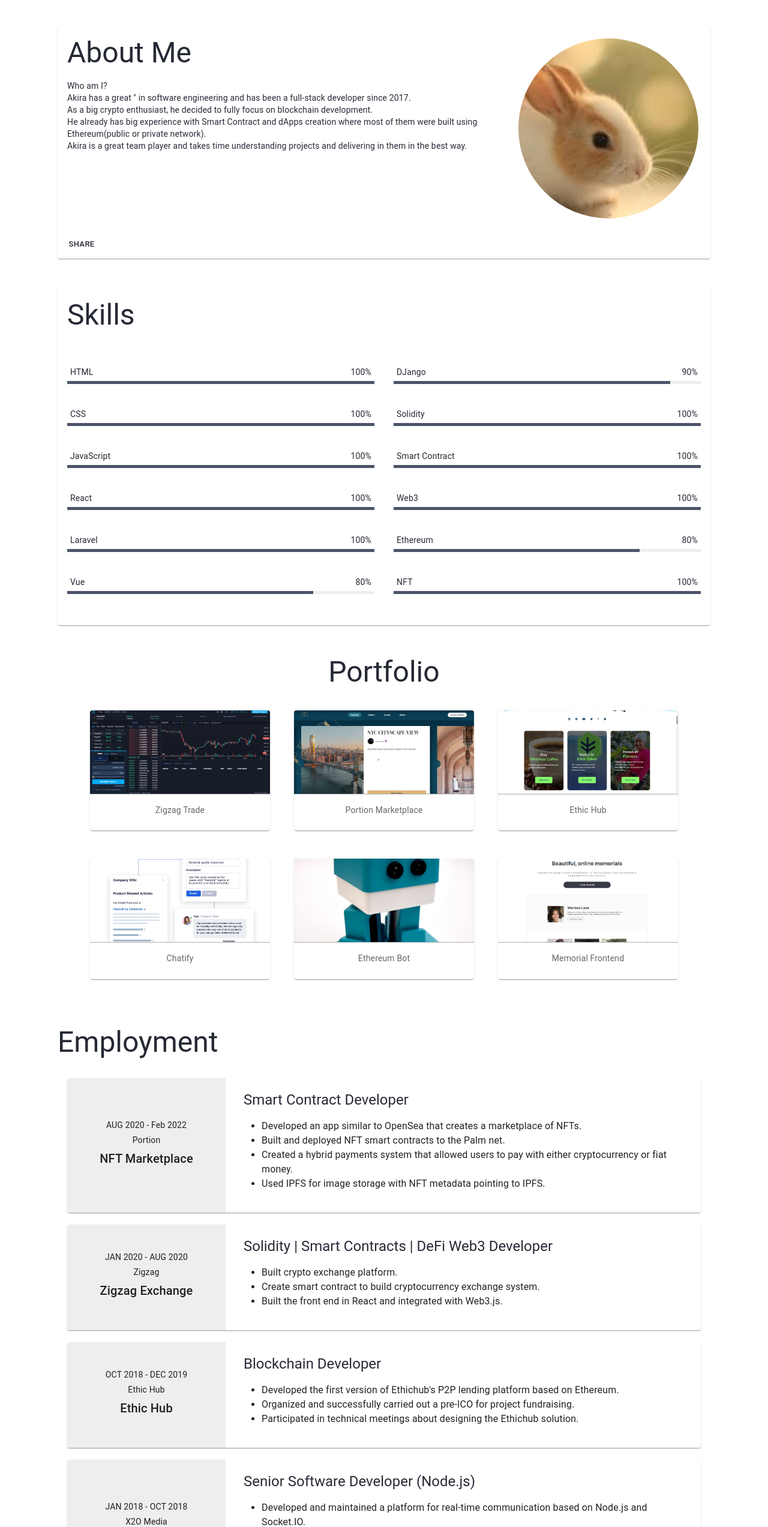
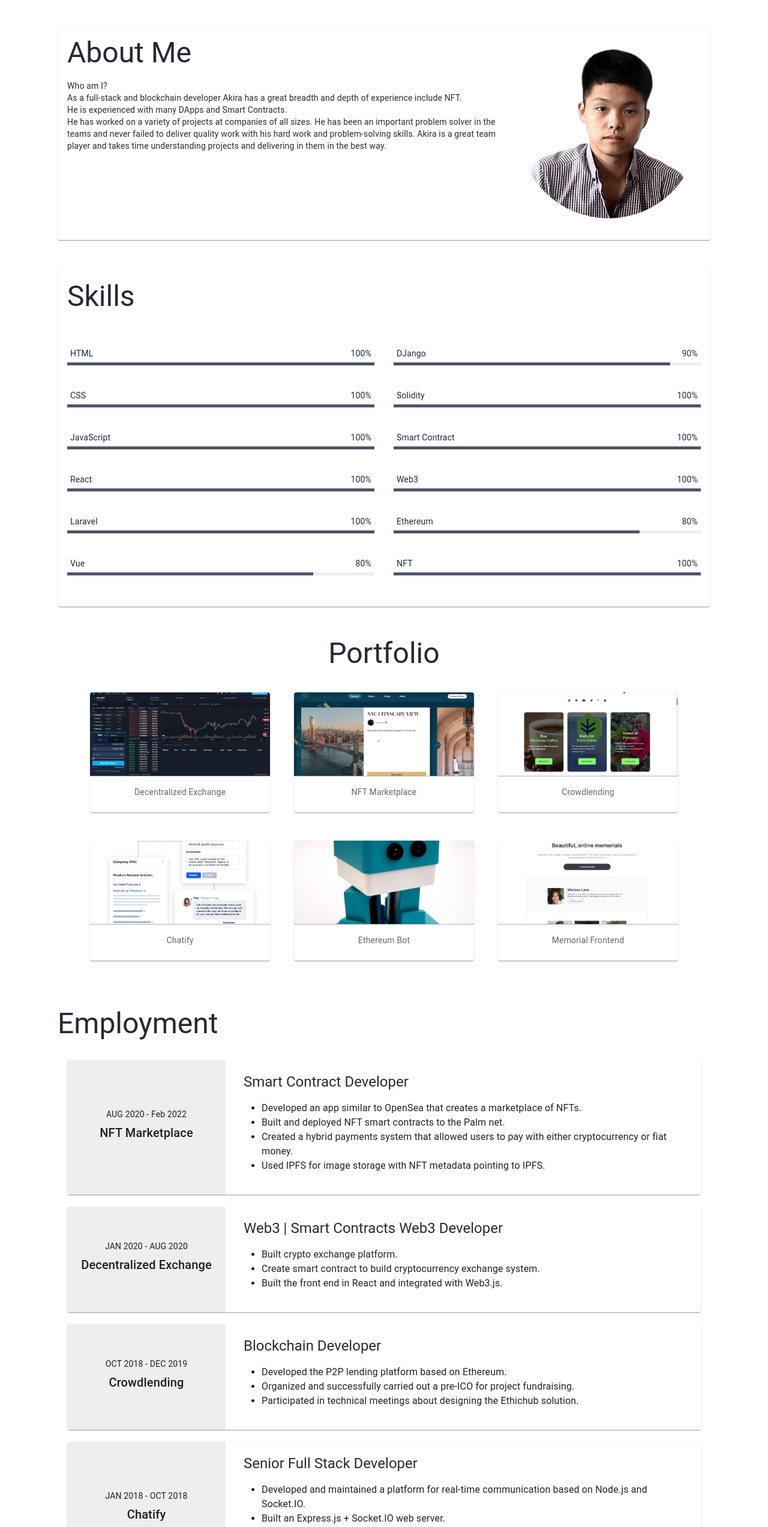
Before and after one commit to MuscleBunny/musclebunny.github.io, a React (Create React App) app: page / in a window 1280 px wide. Shown: the part 820-3365 px from the top of the page at 60% size. Built offline with nearby package versions, Linux system fonts and the light colour scheme.

Commit message:
update portfolio

```diff
--- a/src/components/ColorCard.js
+++ b/src/components/ColorCard.js
@@ -36,9 +36,9 @@ export default function ColorCard(props) {
             <Typography gutterBottom variant="body2">
                 {props.period}
             </Typography>
-            <Typography gutterBottom variant="body2">
+            {/* <Typography gutterBottom variant="body2">
                 {props.co}
-            </Typography>
+            </Typography> */}
             <Typography gutterBottom variant="h6">
                 {props.caption}
             </Typography>
--- a/src/components/CustomCard.js
+++ b/src/components/CustomCard.js
@@ -9,13 +9,21 @@ const cardStyle = {
   position: "relative",
 }
 
+const actionStyle = {
+  display: 'block'
+}
+/*
+const buttonStyle = {
+  backgroundColor: 'rgba(0, 0, 0, 0.05)'
+}
+*/
 export default function CustomCard(props) {
   return (
     <Card style={cardStyle}>
       {props.children}
-      <CardActions>
+      <CardActions style={actionStyle}>
         {props.actions ? props.actions.map( (action, index) => {
-          return <Button onClick={action.action} size="small" key={index}>{action.name}</Button>
+          return <Button size="small" key={index}>{action}</Button>
         } ) : "" }
       </CardActions>
     </Card>
--- a/src/pages/About.js
+++ b/src/pages/About.js
@@ -8,17 +8,9 @@ import TypographyCaption from '../components/TypographyCaption'
 import MyPhoto from '../assets/avatar.jpg'
 
 export default function About() {
-  const handleShare = function () {
-    alert('a');
-  }
-  const actions = [
-    {
-      name: "Share",
-      action: handleShare,
-    }
-  ];
+  const actions = [ "Share", "Share", "Share", "Share", "Share", "Share", "Share", "Share", ];
   return (
-    <CustomCard actions={actions}>
+    <CustomCard actions={[]}>
       <div style={{display:'flex'}}>
       <div id={"back-to-About"}></div>
       <CardContent sx={{width:'100%'}}>
@@ -27,9 +19,9 @@ export default function About() {
         </TypographyCaption>
         <Typography variant="body2" color="secondary">
         Who am I?<br/>
-        Akira has a great '' in software engineering and has been a full-stack developer since 2017.<br/>
-        As a big crypto enthusiast, he decided to fully focus on blockchain development.<br/>
-        He already has big experience with Smart Contract and dApps creation where most of them were built using Ethereum(public or private network).<br/>
+        As a full-stack and blockchain developer Akira has a great breadth and depth of experience include NFT.<br/>
+        He is experienced with many DApps and Smart Contracts.<br/>
+        He has worked on a variety of projects at companies of all sizes. He has been an important problem solver in the teams and never failed to deliver quality work with his hard work and problem-solving skills.
         Akira is a great team player and takes time understanding projects and delivering in them in the best way.
         </Typography>
       </CardContent>
--- a/src/pages/Employment.js
+++ b/src/pages/Employment.js
@@ -26,8 +26,8 @@ export default function Employment() {
             <li>Used IPFS for image storage with NFT metadata pointing to IPFS.</li>
           </ul>
         </ColorCard>
-        <ColorCard caption={"Zigzag Exchange"} period={'JAN 2020 - AUG 2020'}
-          contentCap={'Solidity | Smart Contracts | DeFi Web3 Developer'}
+        <ColorCard caption={"Decentralized Exchange"} period={'JAN 2020 - AUG 2020'}
+          contentCap={'Web3 | Smart Contracts Web3 Developer'}
           co={'Zigzag'}>
           <ul>
             <li>Built crypto exchange platform.</li>
@@ -36,12 +36,12 @@ export default function Employment() {
           </ul>
         </ColorCard>
         <ColorCard
-          caption={"Ethic Hub"}
+          caption={"Crowdlending"}
           co={"Ethic Hub"}
           period={'OCT 2018 - DEC 2019'}
           contentCap={'Blockchain Developer'}>
           <ul>
-            <li>Developed the first version of Ethichub's P2P lending platform based on Ethereum.</li>
+            <li>Developed the {/* first version of Ethichub's */} P2P lending platform based on Ethereum.</li>
             <li>Organized and successfully carried out a pre-ICO for project fundraising.</li>
             <li>Participated in technical meetings about designing the Ethichub solution.</li>
           </ul>
@@ -50,7 +50,7 @@ export default function Employment() {
           caption={"Chatify"}
           period={'JAN 2018 - OCT 2018'}
           co={'X2O Media'}
-          contentCap={'Senior Software Developer (Node.js)'}>
+          contentCap={'Senior Full Stack Developer'}>
           <ul>
             <li>Developed and maintained a platform for real-time communication based on Node.js and Socket.IO.</li>
             <li>Built an Express.js + Socket.IO web server.</li>
--- a/src/pages/Portfolio.js
+++ b/src/pages/Portfolio.js
@@ -32,13 +32,13 @@ export default function About() {
       Portfolio
     </TypographyCaption>
         <MediaCard actions={actions} imageSrc={Zigzag}>
-        Zigzag Trade
+        Decentralized Exchange
         </MediaCard>
         <MediaCard actions={actions} imageSrc={Portion}>
-        Portion Marketplace
+        NFT Marketplace
         </MediaCard>
         <MediaCard actions={actions} imageSrc={Ethichub}>
-        Ethic Hub
+        Crowdlending
         </MediaCard>
         <MediaCard actions={actions} imageSrc={Chatify}>
         Chatify
```
Also changed, not shown: src/assets/avatar.jpg, src/assets/avatar1.jpg (added).
